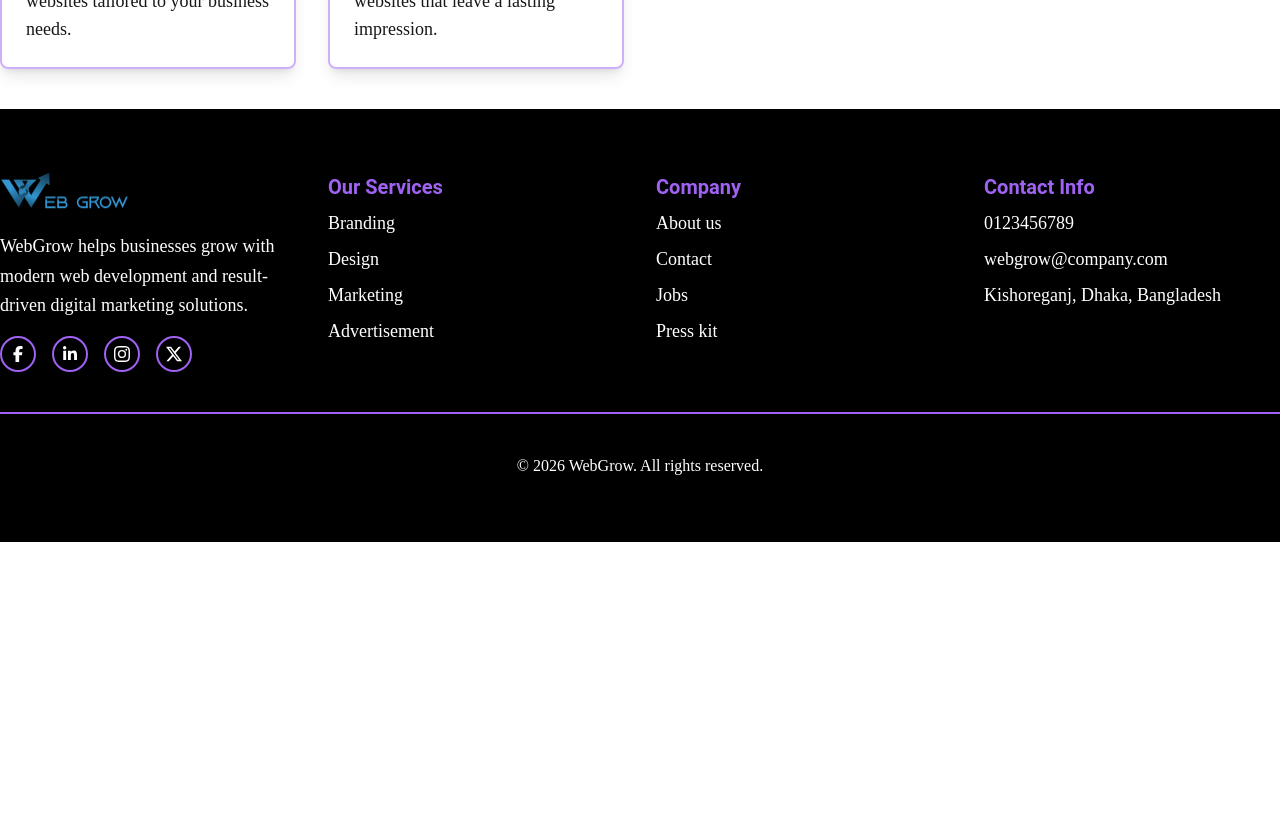
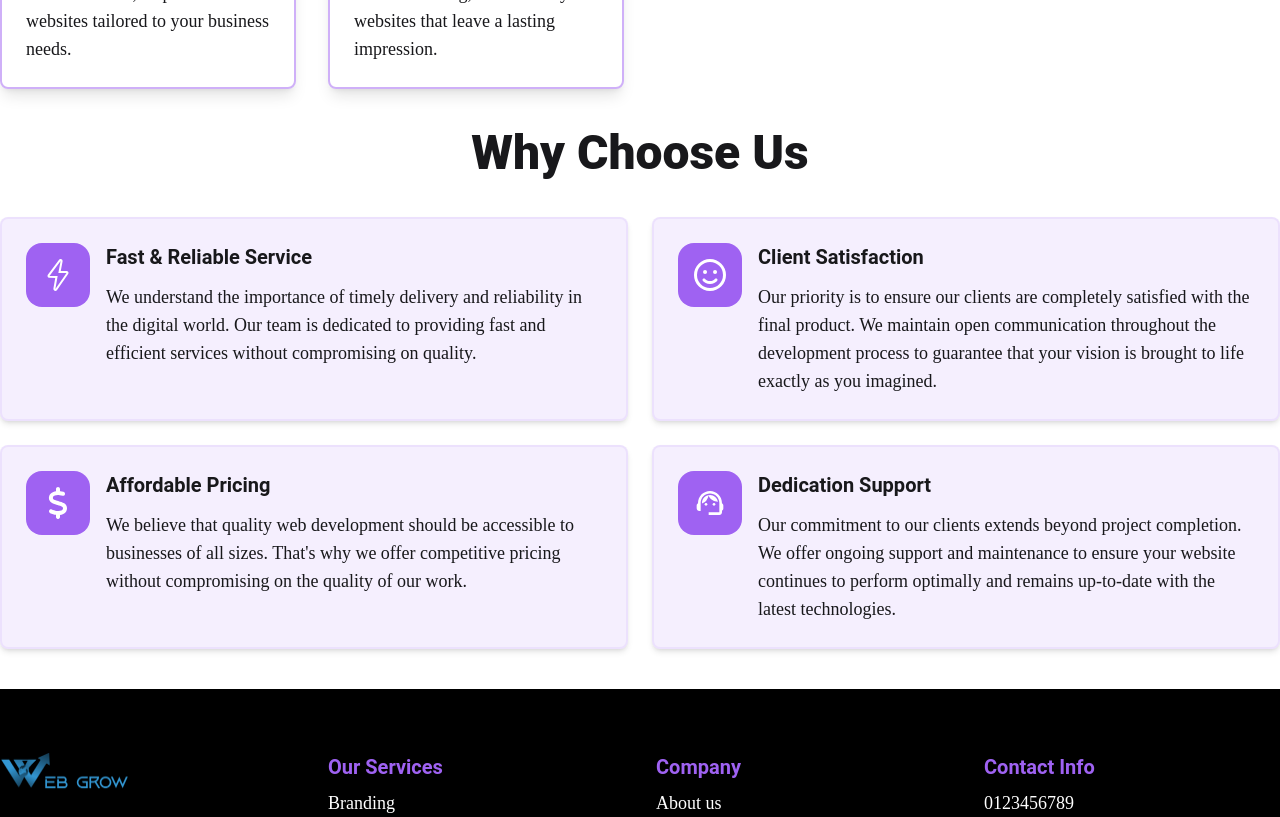
Before and after one commit to Tamanna5092/web-grow, a React (Vite) app: page /about in a window 1280 px wide. Shown: the part 1640-2457 px from the top of the page. Before the commit the page ends 2182 px from the top, so only its background shows below. Built offline with nearby package versions, Linux system fonts and the light colour scheme.

Commit message:
why choose us

```diff
--- a/src/pages/About/About.jsx
+++ b/src/pages/About/About.jsx
@@ -46,10 +46,10 @@ export default function About() {
             satisfaction of our clients.
           </p>
         </div>
-        <p className="text-center lora text-lg text-(--primary-color)">
+        <p className="text-center lora text-lg text-(--primary-color) mb-2">
           Our Services
         </p>
-        <h2 className="text-3xl font-bold text-center">What We Offer</h2>
+        <h2 className="text-3xl md:text-5xl font-extrabold text-center">What We Offer</h2>
         <div className="grid grid-cols-1 md:grid-cols-2 lg:grid-cols-4 gap-8 my-10">
           <div className="flex flex-col group hover:bg-(--primary-color)/10 transition duration-300 p-6 border-2 border-(--primary-color)/50 shadow-lg rounded-lg box-shadow-custom">
             <span className="">
@@ -110,7 +110,84 @@ export default function About() {
             </p>
           </div>
         </div>
-
+        <div className="my-10">
+          <h2 className="text-3xl md:text-5xl font-extrabold text-center mt-10 mb-6">
+            Why Choose Us
+          </h2>
+          <div className="grid grid-cols-1 md:grid-cols-2 gap-6 my-10">
+            <div className="group flex flex-col md:flex-row gap-4 bg-(--primary-color)/10 p-6 rounded-lg shadow-md border-2 border-(--primary-color)/10 hover:border-(--primary-color) transition duration-300">
+              <div className="">
+                <span className="">
+                  <SlEnergy className="w-16 h-16 p-4 text-white bg-(--primary-color) rounded-2xl group-hover:rotate-12 transition" />
+                </span>
+              </div>
+              <div>
+                <h4 className="text-xl font-semibold mb-3">
+                  Fast & Reliable Service
+                </h4>
+                <p className="lora text-lg">
+                  We understand the importance of timely delivery and
+                  reliability in the digital world. Our team is dedicated to
+                  providing fast and efficient services without compromising on
+                  quality.
+                </p>
+              </div>
+            </div>
+            <div className="group flex flex-col md:flex-row gap-4 bg-(--primary-color)/10 p-6 rounded-lg shadow-md border-2 border-(--primary-color)/10 hover:border-(--primary-color) transition duration-300">
+              <div className="">
+                <span className="">
+                  <FaRegFaceSmile className="w-16 h-16 p-4 text-white bg-(--primary-color) rounded-2xl group-hover:rotate-12 transition" />
+                </span>
+              </div>
+              <div>
+                <h4 className="text-xl font-semibold mb-3">
+                  Client Satisfaction
+                </h4>
+                <p className="lora text-lg">
+                  Our priority is to ensure our clients are completely satisfied
+                  with the final product. We maintain open communication
+                  throughout the development process to guarantee that your
+                  vision is brought to life exactly as you imagined.
+                </p>
+              </div>
+            </div>
+            <div className="group flex flex-col md:flex-row gap-4 bg-(--primary-color)/10 p-6 rounded-lg shadow-md border-2 border-(--primary-color)/10 hover:border-(--primary-color) transition duration-300">
+              <div className="">
+                <span className="">
+                  <FaDollarSign className="w-16 h-16 p-4 text-white bg-(--primary-color) rounded-2xl group-hover:rotate-12 transition" />
+                </span>
+              </div>
+              <div>
+                <h4 className="text-xl font-semibold mb-3">
+                  Affordable Pricing
+                </h4>
+                <p className="lora text-lg">
+                  We believe that quality web development should be accessible
+                  to businesses of all sizes. That's why we offer competitive
+                  pricing without compromising on the quality of our work.
+                </p>
+              </div>
+            </div>
+            <div className="group flex flex-col md:flex-row gap-4 bg-(--primary-color)/10 p-6 rounded-lg shadow-md border-2 border-(--primary-color)/10 hover:border-(--primary-color) transition duration-300">
+              <div className="">
+                <span className="">
+                  <MdSupportAgent className="w-16 h-16 p-4 text-white bg-(--primary-color) rounded-2xl group-hover:rotate-12 transition" />
+                </span>
+              </div>
+              <div>
+                <h4 className="text-xl font-semibold mb-3">
+                  Dedication Support
+                </h4>
+                <p className="lora text-lg">
+                  Our commitment to our clients extends beyond project
+                  completion. We offer ongoing support and maintenance to ensure
+                  your website continues to perform optimally and remains
+                  up-to-date with the latest technologies.
+                </p>
+              </div>
+            </div>
+          </div>
+        </div>
       </div>
     </div>
   );
```
